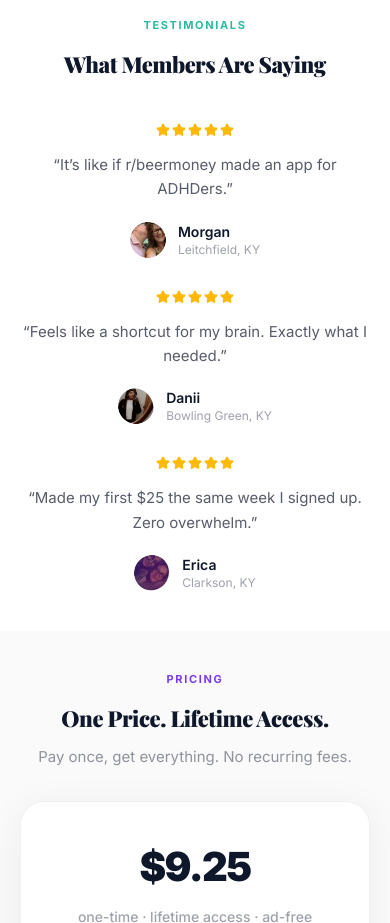
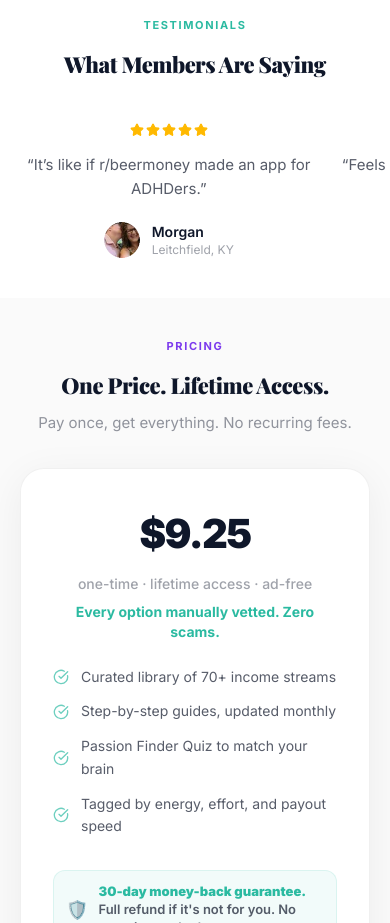
Before and after one commit to 925adhd/website, a Next.js app: page / in a window 390 px wide. Shown: the part 2560-3483 px from the top of the page. Built offline with nearby package versions, Linux system fonts and the light colour scheme.

Commit message:
Make testimonials a swipeable carousel on mobile
The three review cards stacked vertically on small screens. Switch to
a horizontal snap-scroll carousel on mobile while keeping the 3-up
grid on desktop.

Co-Authored-By: Claude Opus 4.6 (1M context) <noreply@anthropic.com>

```diff
--- a/src/app/home-page.tsx
+++ b/src/app/home-page.tsx
@@ -222,7 +222,7 @@ export default function HomePage() {
             <p className="text-[11px] md:text-xs font-bold uppercase tracking-[0.15em] text-brand-teal-dark mb-3">Testimonials</p>
             <h2 className="text-[22px] md:text-[clamp(26px,3.5vw,38px)] tracking-[-0.02em] font-black">What Members Are Saying</h2>
           </motion.div>
-          <div className="grid grid-cols-1 sm:grid-cols-3 gap-8">
+          <div className="flex sm:grid sm:grid-cols-3 gap-6 sm:gap-8 -mx-5 px-5 sm:mx-0 sm:px-0 overflow-x-auto sm:overflow-visible snap-x snap-mandatory sm:snap-none [scrollbar-width:none] [&::-webkit-scrollbar]:hidden">
             {[
               { avatar: '/morgan-avatar.webp', name: 'Morgan', location: 'Leitchfield, KY', date: 'September 17, 2025', text: "It\u2019s like if r/beermoney made an app for ADHDers.", rating: 5 },
               { avatar: '/danii-avatar.webp', name: 'Danii', location: 'Bowling Green, KY', date: 'June 5, 2025', text: 'Feels like a shortcut for my brain. Exactly what I needed.', rating: 5 },
@@ -234,7 +234,7 @@ export default function HomePage() {
                 whileInView={{ opacity: 1, y: 0 }}
                 viewport={{ once: true }}
                 transition={{ duration: 0.6, delay: i * 0.15 }}
-                className="text-center"
+                className="text-center shrink-0 w-[85%] sm:w-auto snap-center"
               >
                 <div className="flex items-center justify-center gap-0.5 mb-4">
                   {Array.from({ length: review.rating }).map((_, s) => (
```
